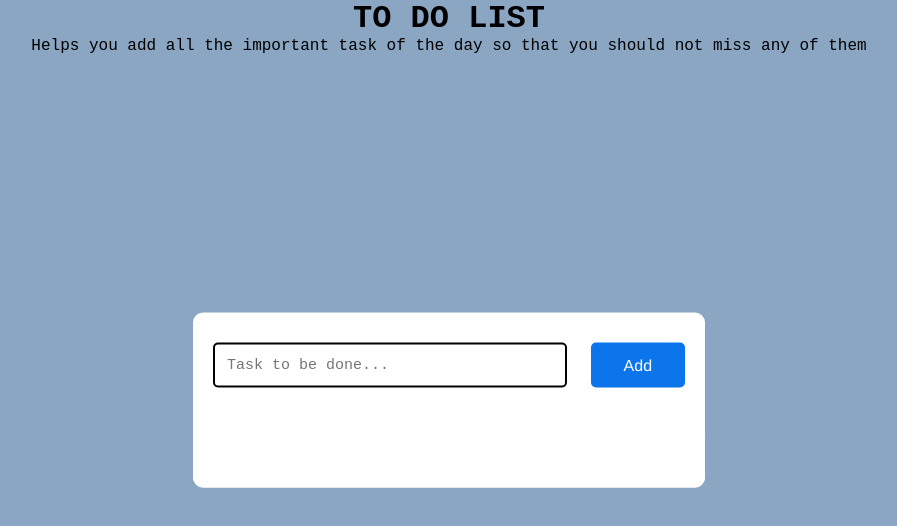
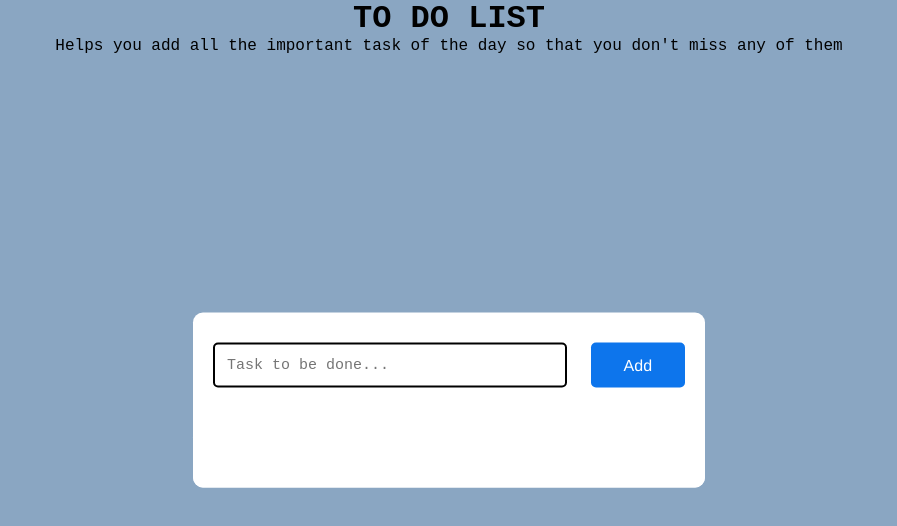
Before and after one commit to pro2003/todo-list, a plain HTML site: page index.html in a window 1280 px wide. Shown: the whole page, without its empty margins (191-1088 px from the left). Drawn offline with Linux system fonts and the light colour scheme.

Commit message:
new index.html

```diff
--- a/index.html
+++ b/index.html
@@ -15,7 +15,7 @@
 <body>
     <h1>TO DO LIST</h1>
     <div>
-        <p id="para">Helps you add all the important task of the day so that you should not miss any of them </p>
+        <p id="para">Helps you add all the important task of the day so that you don't miss any of them </p>
     </div>
     <div class="container">
         <div id="newtask">
```
